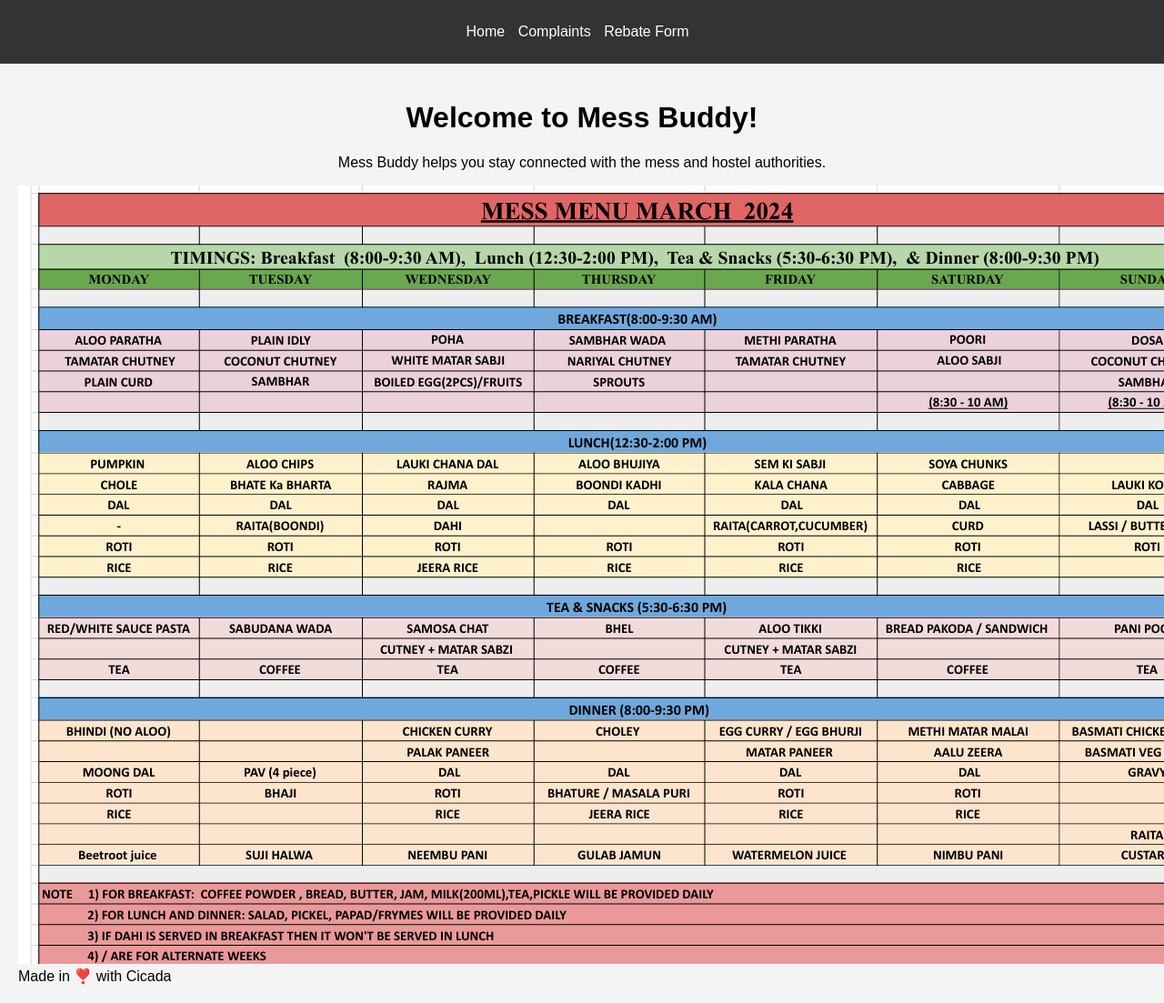
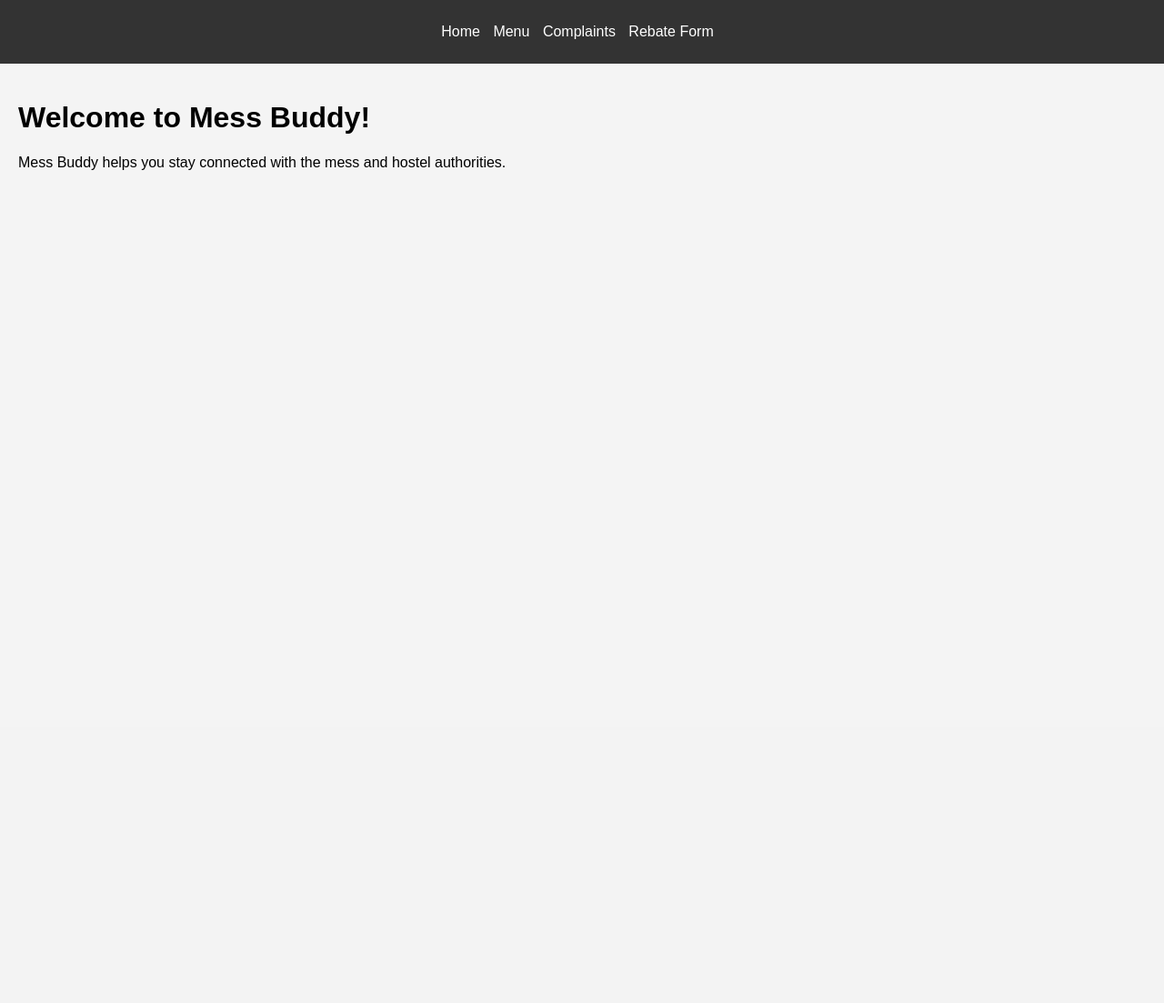
Before and after one commit to bkrajak523/mess-buddy, a Flask app: page / in a window 1280 px wide; the page is wider, and only the part inside the window is pictured. Shown: that part at 91% size. After the commit the page ends 187 px from the top of that part, so only its background shows below. Run offline with Flask 3, Linux system fonts and the light colour scheme.

Commit message:
menu nav added

```diff
--- a/app.py
+++ b/app.py
@@ -7,10 +7,10 @@ app.secret_key = 'your_secret_key'
 # MySQL Configuration
 
 db = mysql.connector.connect(
-   user='root',
-   host='localhost',
-   database='mess-buddy',
-   passwd='hjt&()8976A'
+  user='root',
+  host='localhost',
+  database='mess-buddy',
+  password='hjt&()8976A'
 )
 
 
@@ -19,7 +19,9 @@ db = mysql.connector.connect(
 def index():
     return render_template('index.html')
 
-
+@app.route('/menu')
+def menu():
+    return render_template('menu.html')
 
 # Complaint Page
 @app.route('/complaints', methods=['GET', 'POST'])
@@ -47,5 +49,5 @@ def rebate():
         return redirect('/rebate')
     return render_template('rebate.html')
 
-if __name__ == '__main__':
+if __name__== '_main_':
     app.run(debug=True)
--- a/static/style.css
+++ b/static/style.css
@@ -17,7 +17,7 @@ nav ul {
     padding: 0;
 }
 
-nav ul li {
+Nav ul li {
     display: inline;
     margin-right: 10px;
 }
@@ -51,7 +51,3 @@ button {
     color: white;
     border: none;
 }
-.cen{
-    text-align: center;
-
-}
--- a/templates/base.html
+++ b/templates/base.html
@@ -1,4 +1,4 @@
-<!DOCTYPE html>
+<! DOCTYPE html>
 <html lang="en">
 <head>
     <meta charset="UTF-8">
@@ -11,19 +11,16 @@
         <nav>
             <ul>
                 <li><a href="{{ url_for('index') }}">Home</a></li>
+                <li><a href="{{ url_for('menu') }}">Menu</a></li>
 
                 <li><a href="{{ url_for('complaints') }}">Complaints</a></li>
                 <li><a href="{{ url_for('rebate') }}">Rebate Form</a></li>
             </ul>
         </nav>
-
-
     </header>
     <main>
-        {% block content %} {% endblock %}
-        <img src="{{ url_for('static', filename='images/menu.png') }}" alt="menu"
+        {% block content %}{% endblock %}
     </main>
-    <footer>Made in ❣️ with Cicada</footer>
     <script>
 
     </script>
--- a/templates/complaints.html
+++ b/templates/complaints.html
@@ -1,3 +1,6 @@
+
+
+
 {% extends 'base.html' %}
 {% block content %}
     <h2>Submit a Complaint</h2>
--- a/templates/index.html
+++ b/templates/index.html
@@ -1,5 +1,7 @@
+
 {% extends 'base.html' %}
+
 {% block content %}
-    <h1 class = "cen">Welcome to Mess Buddy!</h1>
-    <p class = "cen">Mess Buddy helps you stay connected with the mess and hostel authorities.</p>
+    <h1>Welcome to Mess Buddy!</h1>
+    <p>Mess Buddy helps you stay connected with the mess and hostel authorities.</p>
 {% endblock %}
```
Also changed, not shown: templates/menu.html (added, +7 -0 lines), templates/rebate.html (line endings or trailing spaces).
